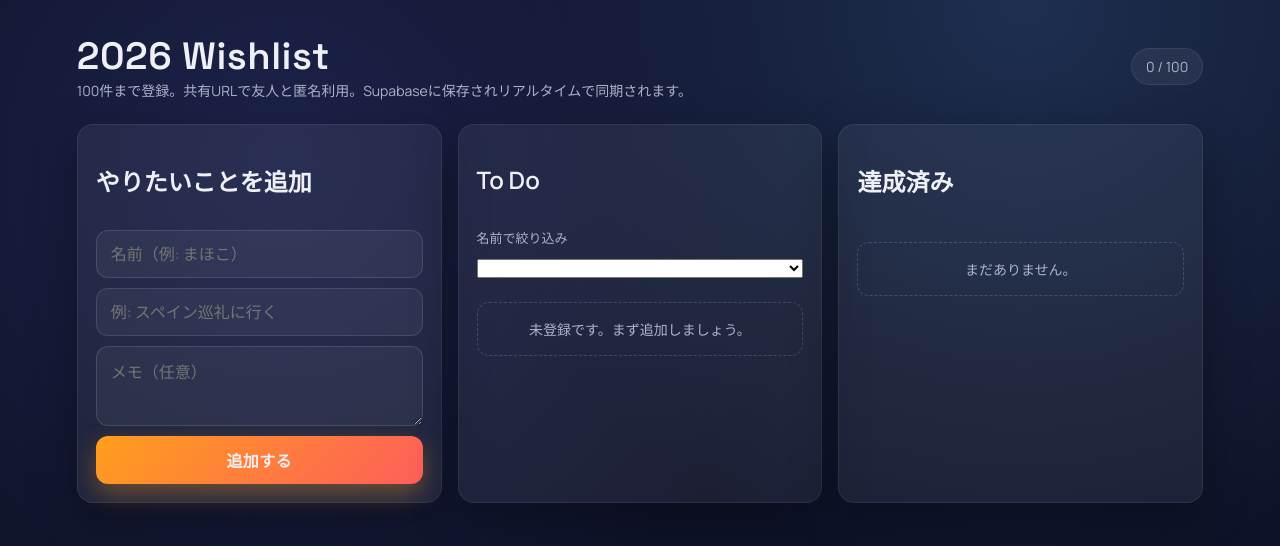
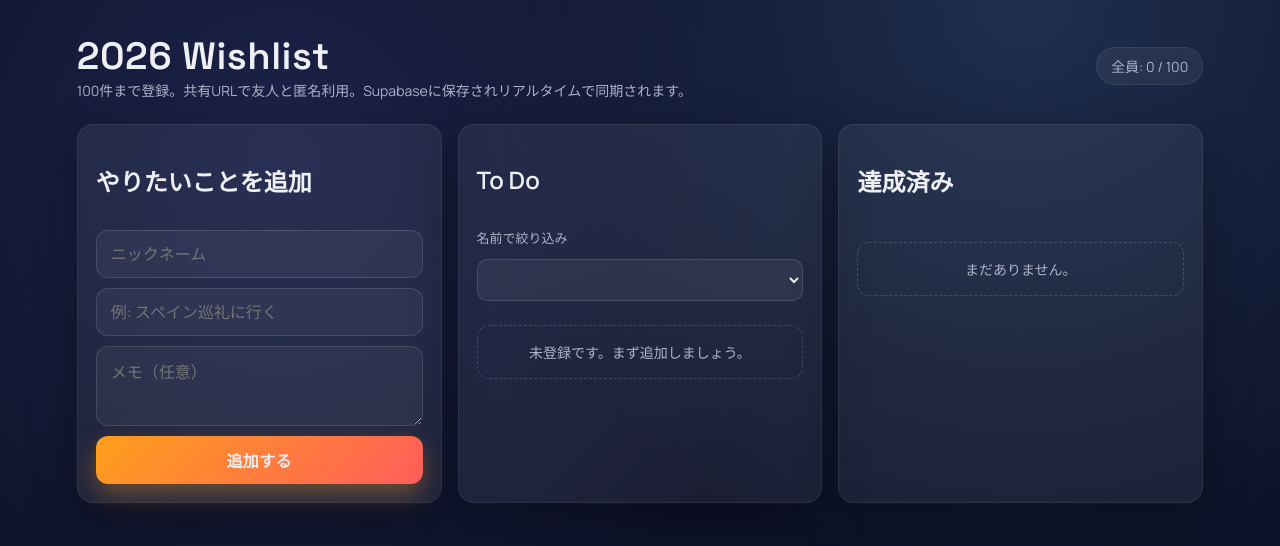
Before and after one commit to mahoko0527-maker/wishlist, a plain HTML site: page index.html in a window 1280 px wide. Drawn offline with nearby package versions, Linux system fonts and the light colour scheme; no server answers.

Commit message:
Polish select design and per-user badge display

```diff
--- a/2026.css
+++ b/2026.css
@@ -56,6 +56,13 @@ button:hover { transform: translateY(-1px); }
 .pill.complete { background: linear-gradient(135deg, var(--accent2), #7cf2c7); color: #082016; border: none; font-weight: 700; }
 .pill.danger { border-color: rgba(255,107,107,0.6); color: #ffcdd2; }
 .empty { color: var(--muted); font-size: 14px; text-align: center; padding: 16px; border: 1px dashed rgba(255,255,255,0.16); border-radius: 12px; }
+select {
+  width: 100%; padding: 10px 12px; border-radius: 10px; border: 1px solid rgba(255,255,255,0.12);
+  background: rgba(255,255,255,0.06); color: var(--text); font: inherit; font-size: 13px; cursor: pointer; outline: none;
+  transition: background 0.1s ease;
+}
+select:hover { background: rgba(255,255,255,0.09); }
+select option { background: #0e1228; color: var(--text); }
 @media (max-width: 640px) {
   body { padding: 22px 5vw 36px; }
   .item { grid-template-columns: 1fr; }
--- a/2026.js
+++ b/2026.js
@@ -15,6 +15,7 @@ let filterName = 'all';
 
 const nameFilter = document.getElementById('name-filter');
 const whoInput = document.getElementById('who');
+const currentNameLabel = document.getElementById('current-name');
 
 const form = document.getElementById('wish-form');
 const titleInput = document.getElementById('title');
@@ -181,6 +182,10 @@ function render() {
   const todoVisible = state.todo.filter(item => filterName === 'all' || item.author === filterName);
   const doneVisible = state.done.filter(item => filterName === 'all' || item.author === filterName);
 
+  // バッジを更新：現在のユーザー名と件数
+  if (currentNameLabel) {
+    currentNameLabel.textContent = filterName === 'all' ? '全員' : filterName;
+  }
   todoCount.textContent = todoVisible.length;
   todoEmpty.style.display = todoVisible.length ? 'none' : 'block';
   doneEmpty.style.display = doneVisible.length ? 'none' : 'block';
--- a/index.html
+++ b/index.html
@@ -16,14 +16,14 @@
       <h1>2026 Wishlist</h1>
       <div class="meta">100件まで登録。共有URLで友人と匿名利用。Supabaseに保存されリアルタイムで同期されます。</div>
     </div>
-    <div class="badge"><span id="todo-count">0</span> / 100</div>
+    <div class="badge"><span id="current-name">全員</span>: <span id="todo-count">0</span> / 100</div>
   </header>
 
   <section class="grid">
     <div class="card">
       <h2>やりたいことを追加</h2>
       <form id="wish-form">
-        <input id="who" placeholder="名前（例: まほこ）" required maxlength="40" />
+        <input id="who" placeholder="ニックネーム" required maxlength="40" />
         <input id="title" placeholder="例: スペイン巡礼に行く" required maxlength="80" />
         <textarea id="note" placeholder="メモ（任意）" maxlength="240"></textarea>
         <button type="submit">追加する</button>
```
